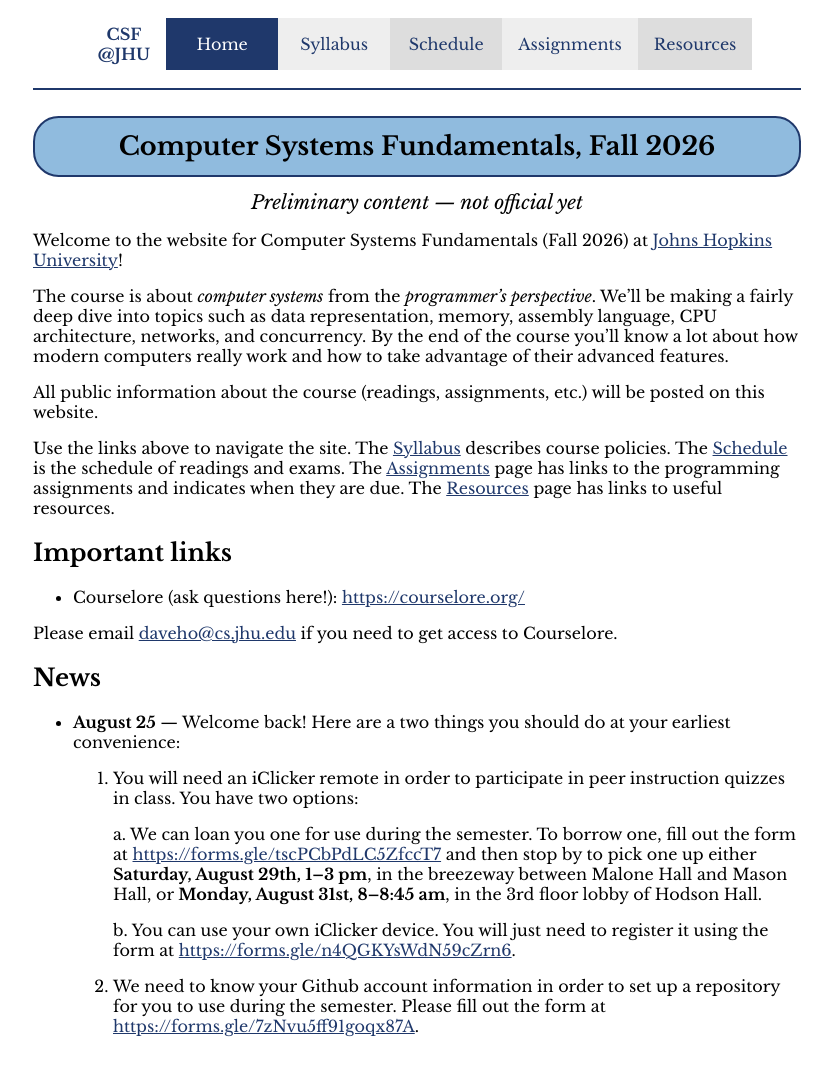
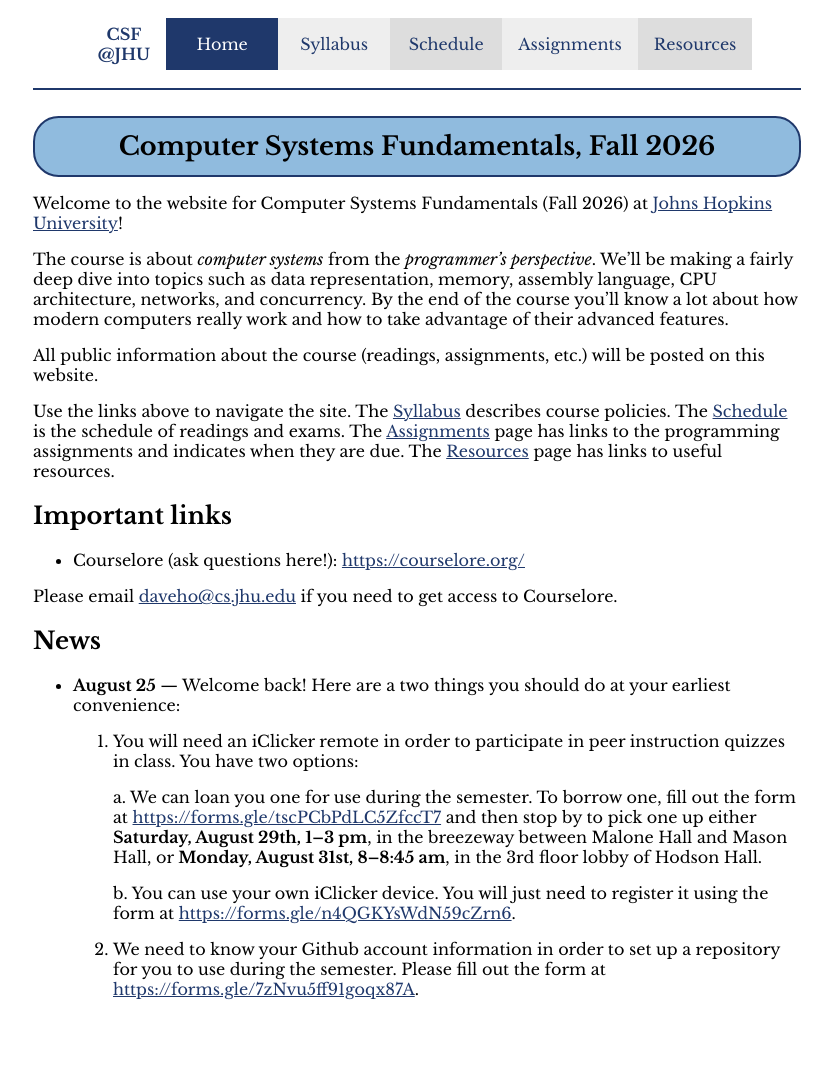
Before and after one commit to jhucsf/fall2026, a Jekyll site: the page built from index.md, in a window 1280 px wide. Shown: the whole page, without its empty margins (223-1055 px from the left). Built offline with Jekyll 4.4.1, drawn with Linux system fonts in a browser that asks for light colours; after the commit the page ends 1031 px from its top, so only the background shows below that.

Commit message:
website is official

```diff
--- a/_layouts/default.html
+++ b/_layouts/default.html
@@ -34,10 +34,6 @@
 
     <div id="pageTitle">{{page.title}}</div>
 
-    <div style="text-align: center; font-size: 120%; font-style: italic;">
-      Preliminary content — not official yet
-    </div>
-
     {{content}}
 
     <div id="footer"></div>
--- a/_layouts/mathjax.html
+++ b/_layouts/mathjax.html
@@ -41,10 +41,6 @@
 
     <div id="pageTitle">{{page.title}}</div>
 
-    <div style="text-align: center; font-size: 120%; font-style: italic;">
-      Preliminary content — not official yet
-    </div>
-
     {{content}}
 
     <div id="footer"></div>
```
